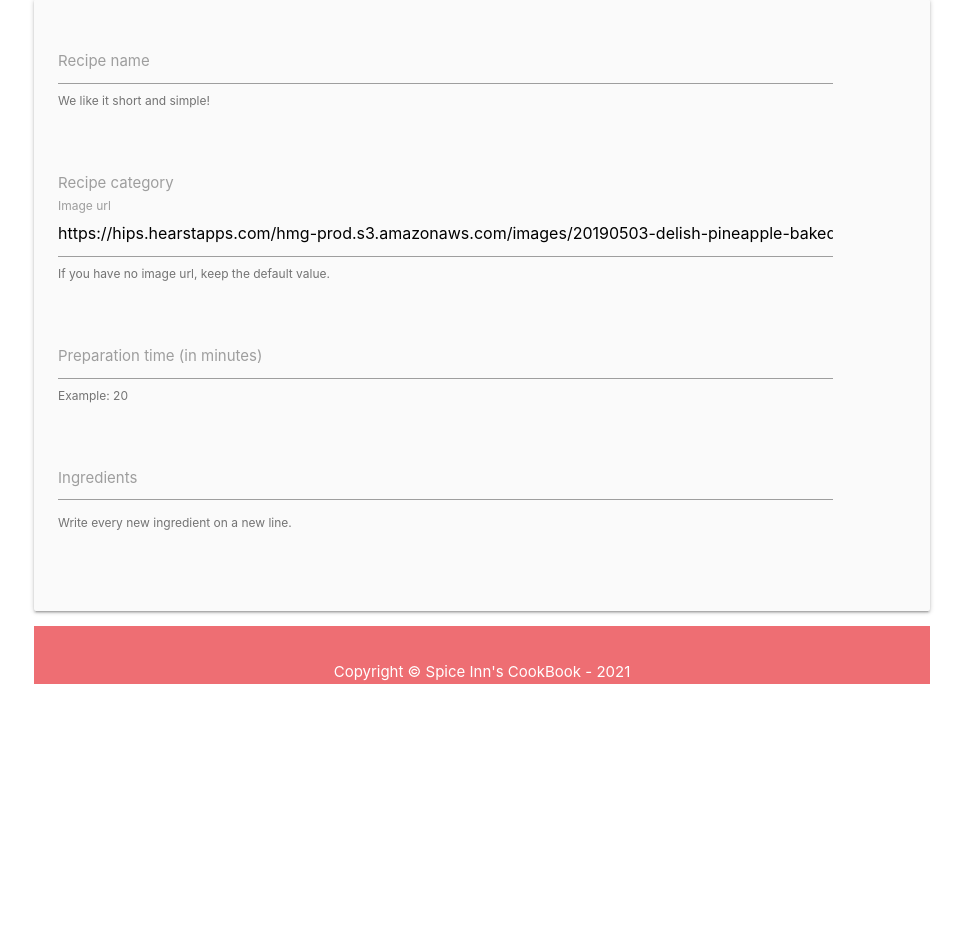
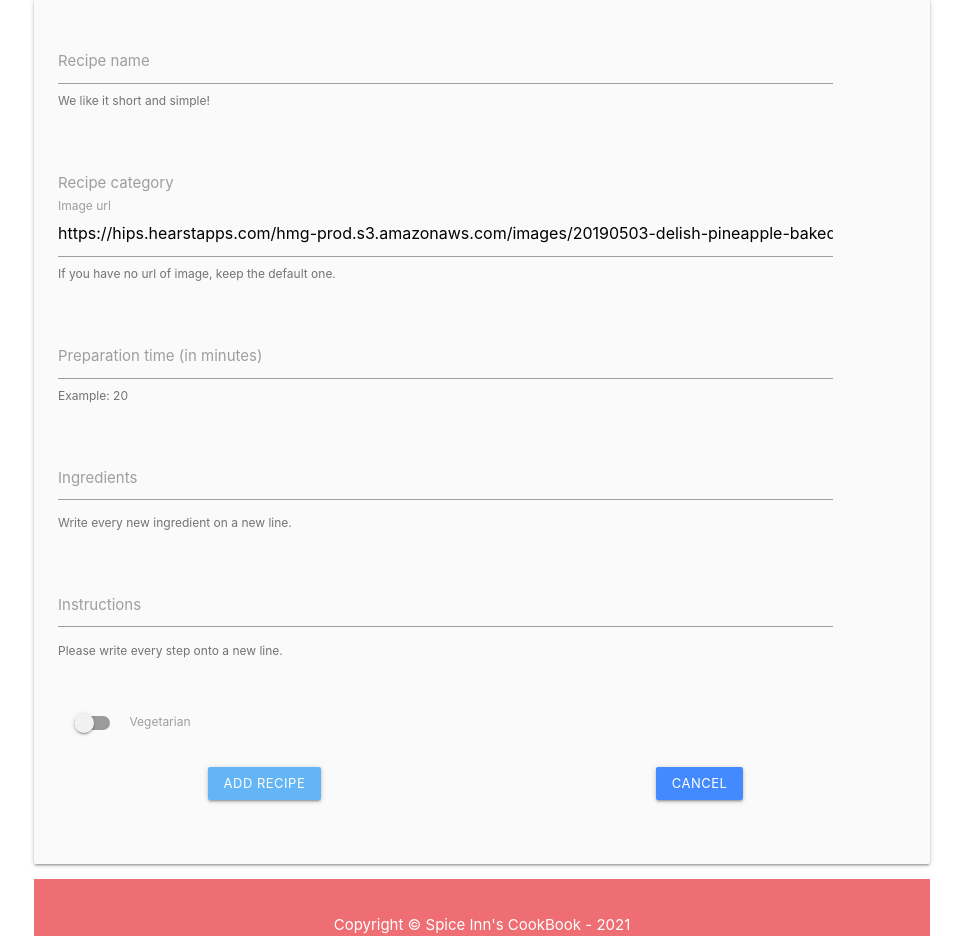
Before and after one commit to Code-Institute-Submissions/sami-sinnari-MilestoneProject3, a Flask app: template templates/add_recipe.html in a window 1280 px wide. Shown: the part 160-1111 px from the top of the page, without its empty margins (158-1121 px from the left). Before the commit the page ends 844 px from the top, so only its background shows below. Run offline with Flask 2, Linux system fonts and the light colour scheme; the template is opened without the code that fills it, so the values that code supplies are empty; some libraries are stand-ins or nearby versions.

Commit message:
Add last sections in add_recipe file

```diff
--- a/templates/add_recipe.html
+++ b/templates/add_recipe.html
@@ -9,7 +9,7 @@
                 <!-- Recipe Name -->
                 <div class="row">
                     <div class="input-field col s11">
-                        <input id="recipe_name" name="recipe_name" type="text" pattern="^[^\s][A-Za-z0-9\s]{1,20}$"
+                        <input id="recipe_name" name="recipe_name" type="text" pattern="^[^\s][A-Za-z0-9\s]{1,25}$"
                             class="validate" required>
                         <label for="recipe_name">Recipe name</label>
                         <span class="helper-text" >We like it short and simple!</span>
@@ -33,7 +33,7 @@
                         <input id="img_url" name="img_url" type="url" pattern="https?://.+" class="validate"
                         value="https://hips.hearstapps.com/hmg-prod.s3.amazonaws.com/images/20190503-delish-pineapple-baked-salmon-horizontal-ehg-450-1557771120.jpg?crop=0.669xw:1.00xh;0.173xw,0&resize=640:*" required>
                         <label for="img_url">Image url</label>
-                        <span class="helper-text" data-error="enter valid URL" data-success="right">If you have no image url, keep the default value.</span>
+                        <span class="helper-text" data-error="enter valid URL" data-success="right">If you have no url of image, keep the default one.</span>
                     </div>
                 </div>
                 <!-- Preparation time  -->
@@ -51,9 +51,42 @@
                         <textarea id="recipe_ingredients" name="recipe_ingredients" class="materialize-textarea validate"
                             required></textarea>
                         <label for="recipe_ingredients">Ingredients</label>
-                        <span class="helper-text" data-error="not correct" data-success="right">Write every new ingredient on a
-                            new
+                        <span class="helper-text" data-error="not correct" data-success="right">Write every new ingredient on a new line.</span>
+                    </div>
+                </div>
+                <!--  Recipe Method  -->
+                <div class="row">
+                    <div class="input-field col s11">
+                        <textarea id="recipe_method" name="recipe_method" class="materialize-textarea validate"
+                            required></textarea>
+                        <label for="recipe_method">Instructions</label>
+                        <span class="helper-text" data-error="not correct" data-success="right">Please write every step onto a new
                             line.</span>
+                    </div>
+                </div>
+
+                <!-- Vegetarian  -->
+                <div class="row">
+                    <div class="input-field col s11">
+                        <div class="switch">
+                            <label for="is_vegetarian">
+                                <input type="checkbox" id="is_vegetarian" name="is_vegetarian">
+                                <span class="lever"></span>
+                                Vegetarian
+                            </label>
+                        </div>
+                    </div>
+                </div>
+
+                <!-- Submit button -->
+                <div class="row">
+                    <div class="col s6 center-align">
+                        <button type="submit" class="btn-small custom-btn waves-effect blue lighten-2">Add
+                            recipe</button>
+                    </div>
+                    <div class="col s6 center-align">
+                        <a class="btn-small custom-btn waves-effect blue accent-2"
+                            href="{{ url_for('profile', username=session['user'])  }}">Cancel</a>
                     </div>
                 </div>
         </form>
```
